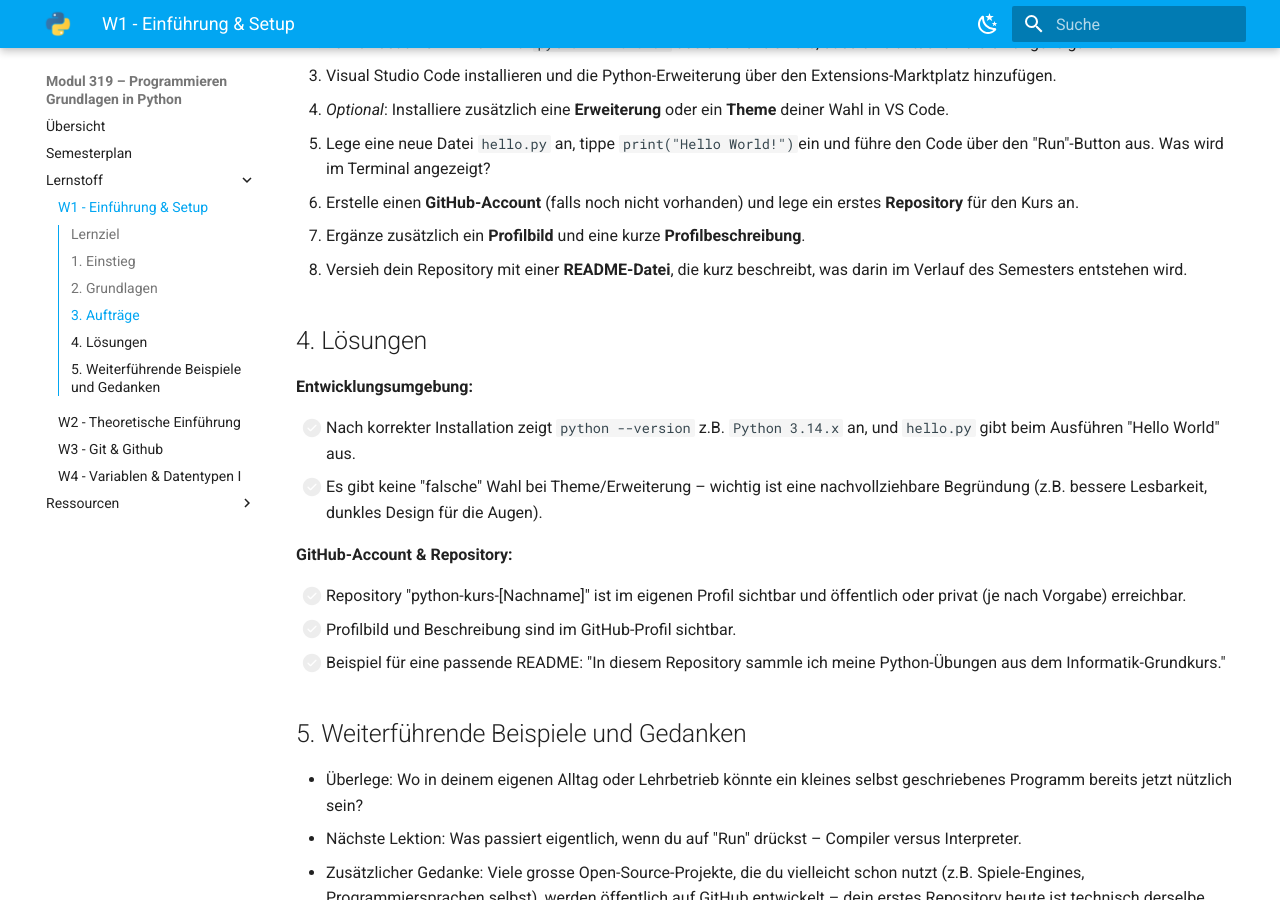
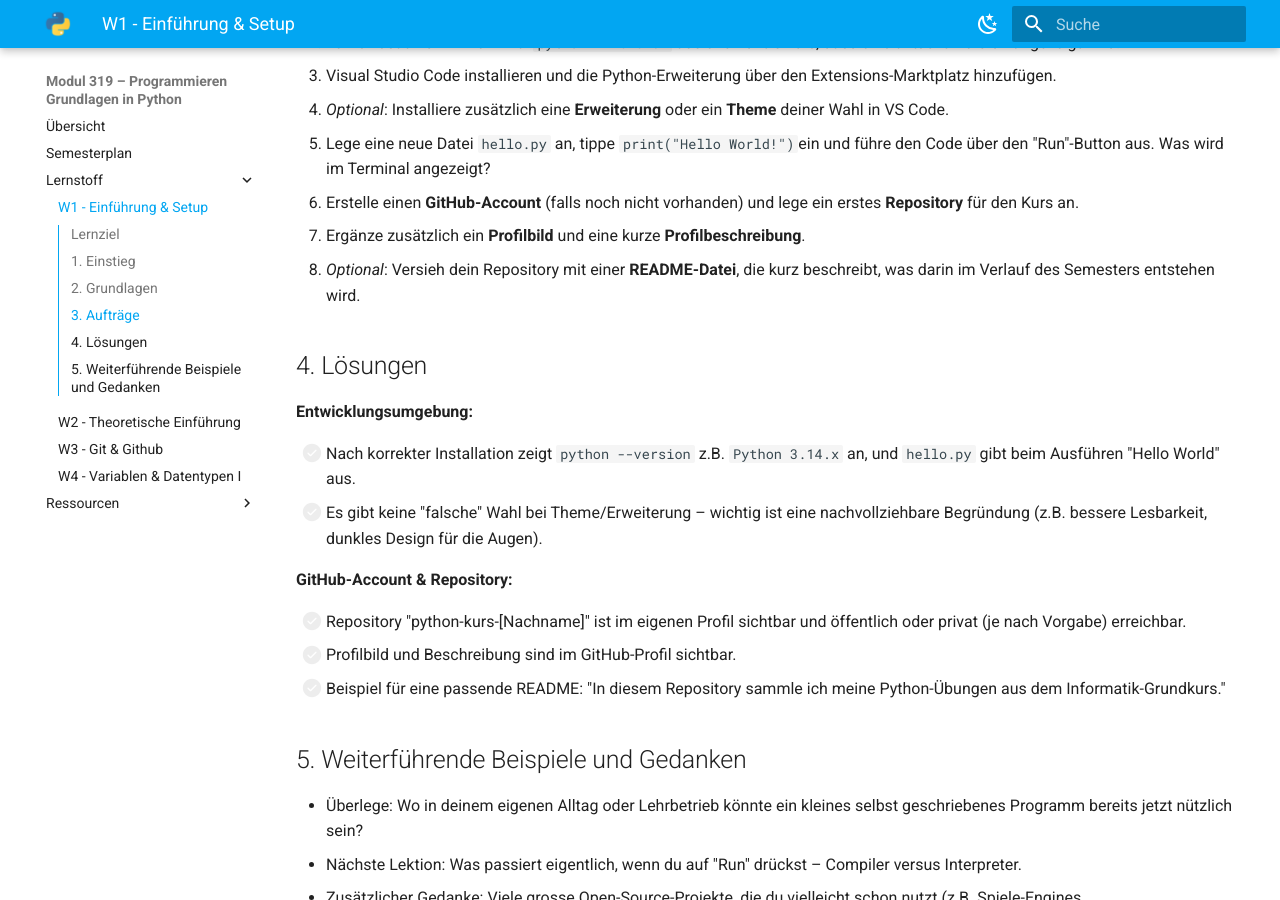
Before and after one commit to af81/python-school, an MkDocs documentation site: the page built from docs/schueler/einfuehrung-organisation-handout.md, in a window 1280 px wide and 900 px high, scrolled down 1040 px. Built offline with MkDocs 1.6.1 and Material for MkDocs 9.7.7, drawn with Linux system fonts in a browser that asks for light colours.

Commit message:
1807261118

```diff
--- a/docs/schueler/einfuehrung-organisation-handout.md
+++ b/docs/schueler/einfuehrung-organisation-handout.md
@@ -29,7 +29,7 @@ Am Ende dieser Lektion weisst du: wie dieses Modul aufgebaut ist, wie du deine E
 5. Lege eine neue Datei `hello.py` an, tippe `print("Hello World!")`ein und führe den Code über den "Run"-Button aus. Was wird im Terminal angezeigt?
 6. Erstelle einen **GitHub-Account** (falls noch nicht vorhanden) und lege ein erstes **Repository** für den Kurs an.
 7. Ergänze zusätzlich ein **Profilbild** und eine kurze **Profilbeschreibung**.
-8. Versieh dein Repository mit einer **README-Datei**, die kurz beschreibt, was darin im Verlauf des Semesters entstehen wird.
+8. *Optional*: Versieh dein Repository mit einer **README-Datei**, die kurz beschreibt, was darin im Verlauf des Semesters entstehen wird.
 
 ## 4. Lösungen
 
```
Also changed, not shown: site/schueler/einfuehrung-organisation-handout/index.html, site/schueler/theoretische-einfuehrung-handout/index.html, site/search/search_index.json.
